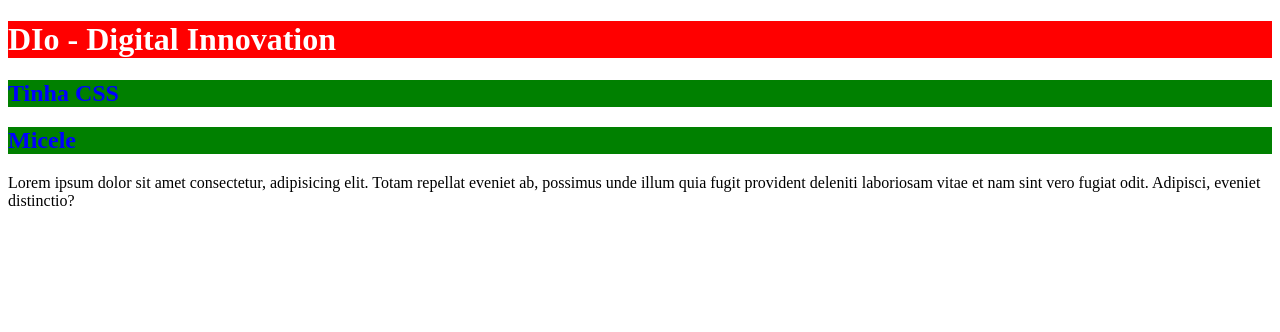
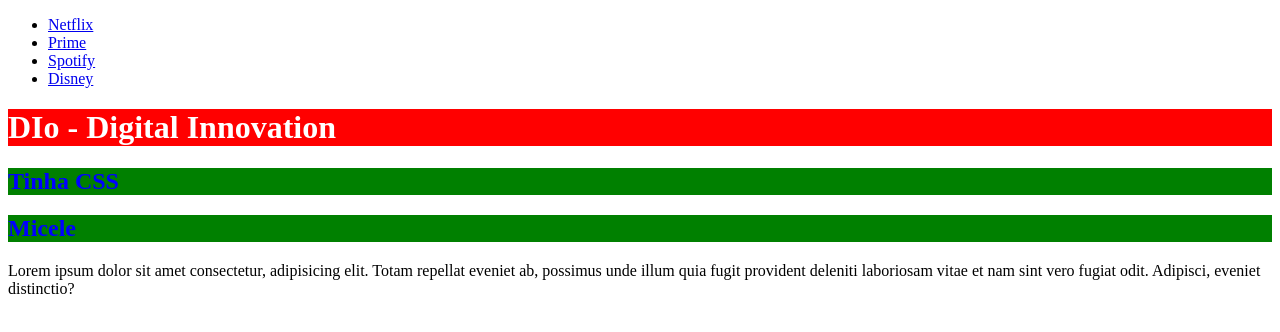
Before and after one commit to Odisley37/CSSnew, a plain HTML site: page index.html in a window 1280 px wide. Drawn offline with Linux system fonts and the light colour scheme.

Commit message:
terceiro com

```diff
--- a/index.html
+++ b/index.html
@@ -5,8 +5,40 @@
         <meta name="viewport" content="width=device-width, initial-scale=1.0" />
         <title>Dio aula</title>
         <link rel="stylesheet" href="assets/style.css" />
+        <style>
+            [title="netflix"] {
+                color: red;
+            }
+        </style>
     </head>
     <body>
+        <div>
+            <ul>
+                <li>
+                    <a title="Netflix" href="https://www.netflix.com/browse">
+                        Netflix</a
+                    >
+                </li>
+                <li>
+                    <a
+                        title="Prime"
+                        href="https://www.primevideo.com/offers/nonprimehomepage/ref=dv_web_force_root?_encoding=UTF8&language=pt_BR"
+                    >
+                        Prime
+                    </a>
+                </li>
+                <li>
+                    <a title="Spotify" href="https://open.spotify.com/intl-pt">
+                        Spotify
+                    </a>
+                </li>
+                <li>
+                    <a title="Disney" href="https://www.disneyplus.com/pt-br"
+                        >Disney
+                    </a>
+                </li>
+            </ul>
+        </div>
         <h1>DIo - Digital Innovation</h1>
         <h2>Tinha CSS</h2>
         <h2>Micele</h2>
```
